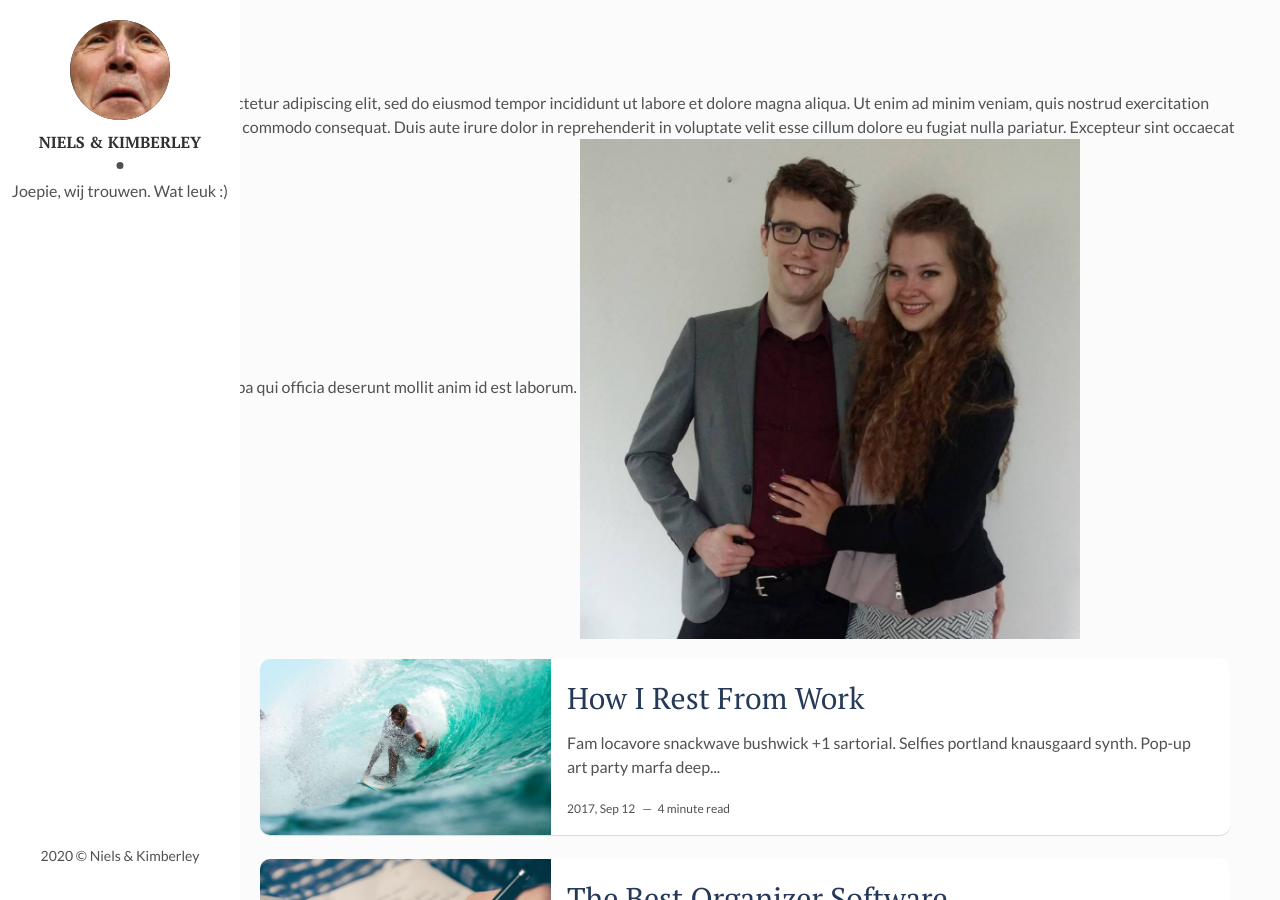
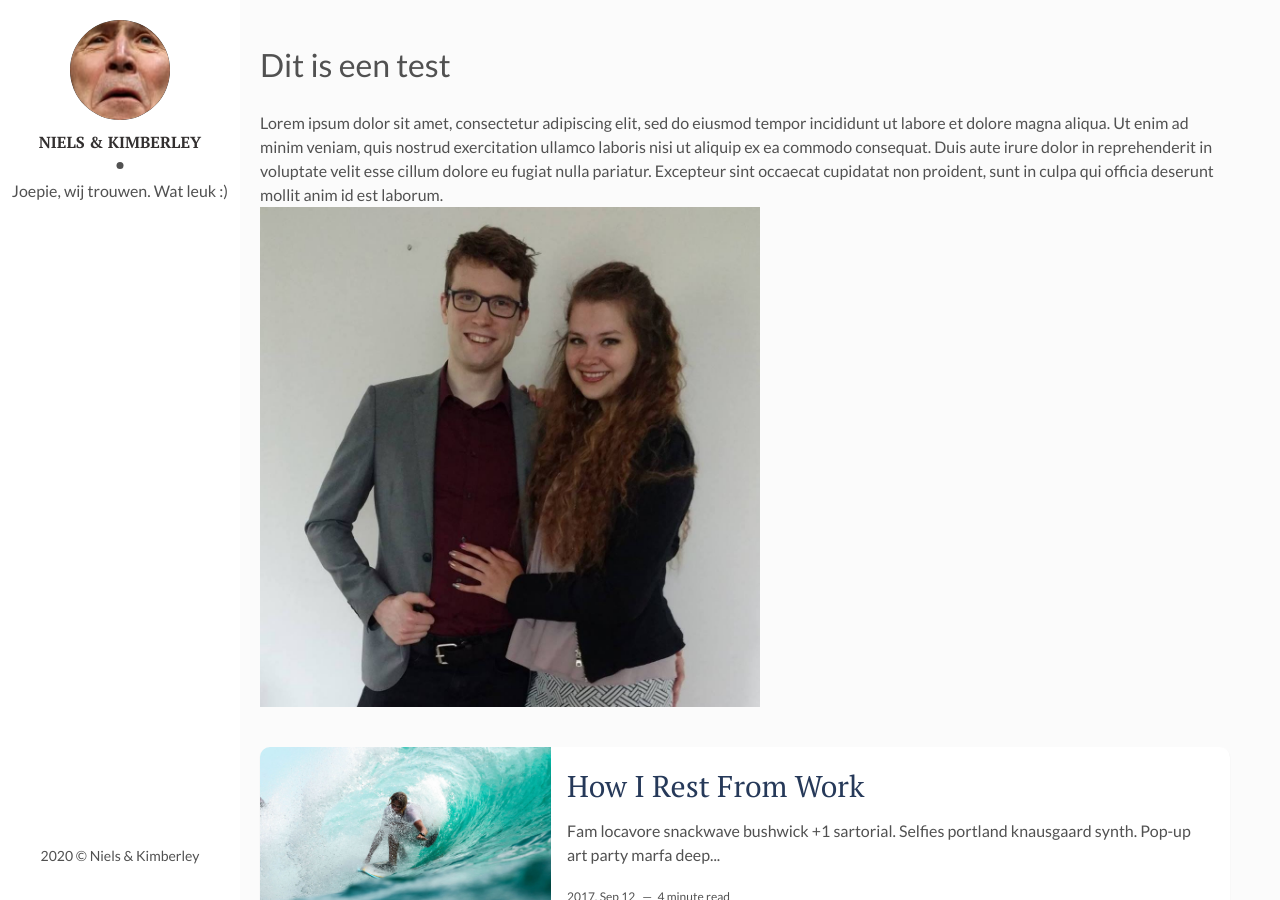
Before and after one commit to NielsVW/nielsvw.github.io, a Jekyll site: the page built from index.html, in a window 1280 px wide and 900 px high. Built offline with Jekyll 4.4.1, drawn with Linux system fonts in a browser that asks for light colours; the list of posts is cut into pages by our own code.

Commit message:
Content-box

```diff
--- a/_layouts/main.html
+++ b/_layouts/main.html
@@ -18,7 +18,7 @@ layout: default
     </div>
   </footer> <!-- End Footer -->
 </aside> <!-- End Sidebar -->
-<div id="pre-content" class="content">
+<div id="pre-content" class="content-box">
   <h1> Dit is een test</h1>
   Lorem ipsum dolor sit amet, consectetur adipiscing elit, sed do eiusmod tempor incididunt ut labore et dolore magna aliqua.
   Ut enim ad minim veniam, quis nostrud exercitation ullamco laboris nisi ut aliquip ex ea commodo consequat.
```
